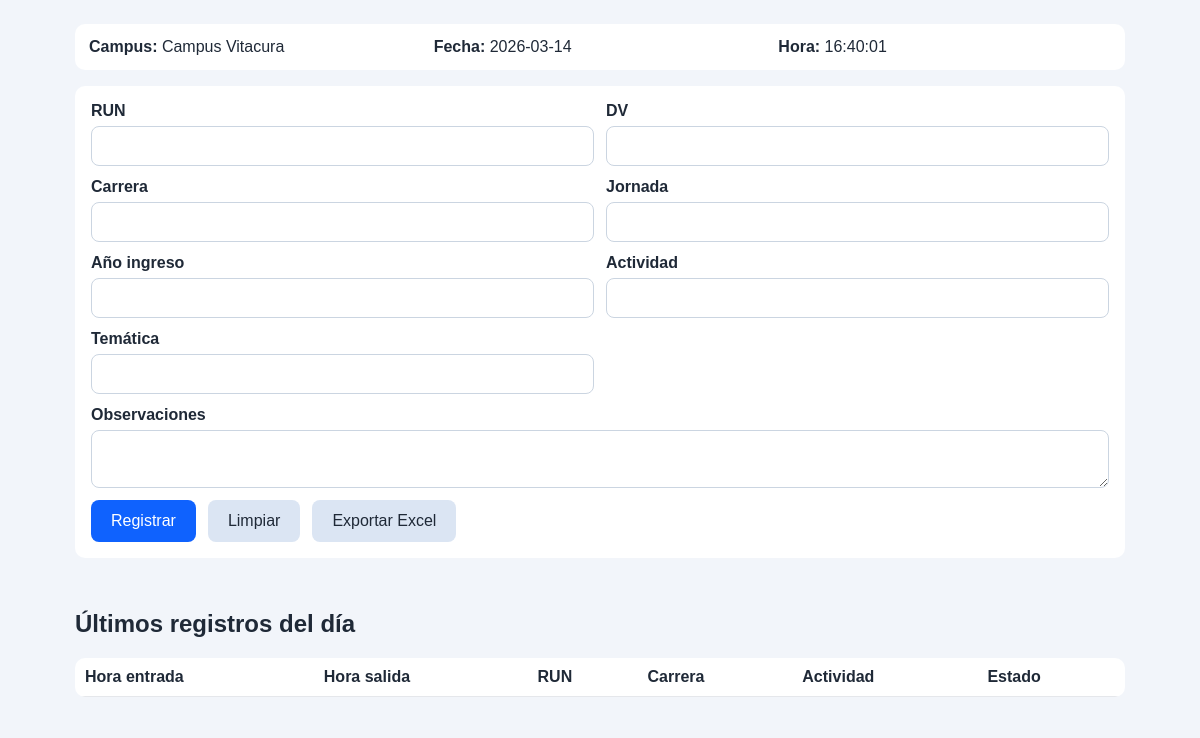
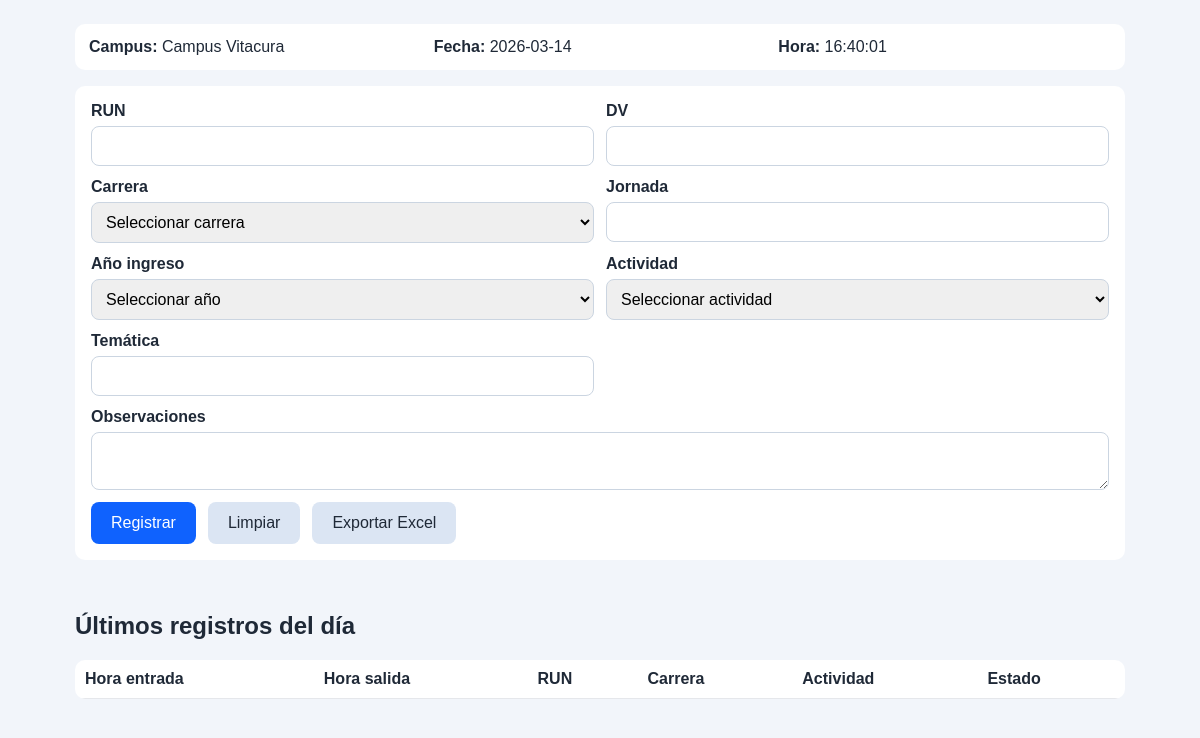
Before and after one commit to amirandavillavicencio/appregistro, an Electron app: page src/renderer/index.html in a window 1200 px wide. Both pictures are taken after a click on the button "Campus Vitacura". Drawn offline with Linux system fonts and the light colour scheme; no server answers.

Commit message:
Restringe campos de formulario con selects controlados

```diff
--- a/src/renderer/index.html
+++ b/src/renderer/index.html
@@ -28,10 +28,25 @@
         <form id="registro-form" class="form-grid">
           <label>RUN<input id="run" type="text" autocomplete="off" required /></label>
           <label>DV<input id="dv" type="text" maxlength="1" autocomplete="off" required /></label>
-          <label>Carrera<input id="carrera" type="text" /></label>
+          <label>
+            Carrera
+            <select id="carrera">
+              <option value="">Seleccionar carrera</option>
+            </select>
+          </label>
           <label>Jornada<input id="jornada" type="text" /></label>
-          <label>Año ingreso<input id="anioIngreso" type="text" /></label>
-          <label>Actividad<input id="actividad" type="text" /></label>
+          <label>
+            Año ingreso
+            <select id="anioIngreso">
+              <option value="">Seleccionar año</option>
+            </select>
+          </label>
+          <label>
+            Actividad
+            <select id="actividad">
+              <option value="">Seleccionar actividad</option>
+            </select>
+          </label>
           <label>Temática<input id="tematica" type="text" /></label>
           <label class="span-2">Observaciones<textarea id="observaciones" rows="2"></textarea></label>
           <div class="button-row span-2">
--- a/src/renderer/renderer.js
+++ b/src/renderer/renderer.js
@@ -20,6 +20,90 @@
   const actividadInput = document.getElementById('actividad');
   const tematicaInput = document.getElementById('tematica');
   const observacionesInput = document.getElementById('observaciones');
+
+  const CARRERAS_SAN_JOAQUIN = [
+    'Plan Común de Ingenierías y Licenciaturas',
+    'Ingeniería Civil',
+    'Ingeniería Civil Eléctrica',
+    'Ingeniería Civil Informática',
+    'Ingeniería Civil Mecánica',
+    'Ingeniería Civil de Minas',
+    'Ingeniería Civil Química',
+    'Ingeniería Civil Matemática',
+    'Ingeniería Civil Telemática',
+    'Ingeniería Civil Física',
+    'Licenciatura en Astrofísica',
+    'Licenciatura en Física',
+    'Ingeniería en Diseño de Productos',
+    'Técnico Universitario en Construcción',
+    'Técnico Universitario en Control de Alimentos',
+    'Técnico Universitario en Control del Medio Ambiente',
+    'Técnico Universitario en Electricidad',
+    'Técnico Universitario en Electrónica',
+    'Técnico Universitario en Energías Renovables',
+    'Técnico Universitario en Mantenimiento Industrial',
+    'Técnico Universitario en Mecánica Automotriz',
+    'Técnico Universitario en Mecánica Industrial',
+    'Técnico Universitario en Informática',
+    'Técnico Universitario en Proyectos de Ingeniería',
+    'Técnico Universitario en Telecomunicaciones y Redes',
+    'Técnico Universitario en Minería y Metalurgia',
+    'Técnico Universitario en Química (mención Química Analítica)',
+    'Técnico Universitario en Matricería para plásticos y metales',
+    'Técnico Universitario en Prevención de Riesgos'
+  ];
+
+  const ACTIVIDADES = [
+    'Estudio Personal',
+    'Consultas',
+    'Psicoeducativo Grupal',
+    'Psicoeducativo Individual'
+  ];
+
+  function setSelectOptions(selectElement, options) {
+    const placeholder = selectElement.querySelector('option[value=""]');
+    selectElement.innerHTML = '';
+
+    if (placeholder) {
+      selectElement.appendChild(placeholder);
+    }
+
+    options.forEach((optionValue) => {
+      const option = document.createElement('option');
+      option.value = optionValue;
+      option.textContent = optionValue;
+      selectElement.appendChild(option);
+    });
+  }
+
+  function buildIngresoYears() {
+    const currentYear = new Date().getFullYear();
+    const years = [];
+
+    for (let year = 2020; year <= currentYear; year += 1) {
+      years.push(String(year));
+    }
+
+    return years;
+  }
+
+  function setSelectValue(selectElement, value) {
+    if (!value) {
+      selectElement.value = '';
+      return;
+    }
+
+    const normalizedValue = String(value);
+    const hasOption = Array.from(selectElement.options).some((option) => option.value === normalizedValue);
+
+    selectElement.value = hasOption ? normalizedValue : '';
+  }
+
+  function initializeFormOptions() {
+    setSelectOptions(carreraInput, CARRERAS_SAN_JOAQUIN);
+    setSelectOptions(anioIngresoInput, buildIngresoYears());
+    setSelectOptions(actividadInput, ACTIVIDADES);
+  }
 
   function nowParts() {
     const now = new Date();
@@ -104,9 +188,9 @@
 
     const response = await window.ciacApi.getProfileByRun(runValue);
     if (response.profile) {
-      carreraInput.value = response.profile.carrera || '';
+      setSelectValue(carreraInput, response.profile.carrera);
       jornadaInput.value = response.profile.jornada || '';
-      anioIngresoInput.value = response.profile.anio_ingreso || '';
+      setSelectValue(anioIngresoInput, response.profile.anio_ingreso);
     }
   }
 
@@ -176,5 +260,6 @@
     }
   });
 
+  initializeFormOptions();
   setInterval(updateClock, 1000);
 })();
--- a/src/renderer/styles.css
+++ b/src/renderer/styles.css
@@ -90,6 +90,7 @@ label {
 }
 
 input,
+select,
 textarea {
   border: 1px solid #cbd5e1;
   border-radius: 8px;
```
Also changed, not shown: src/main/main.js (+65 -3 lines).
